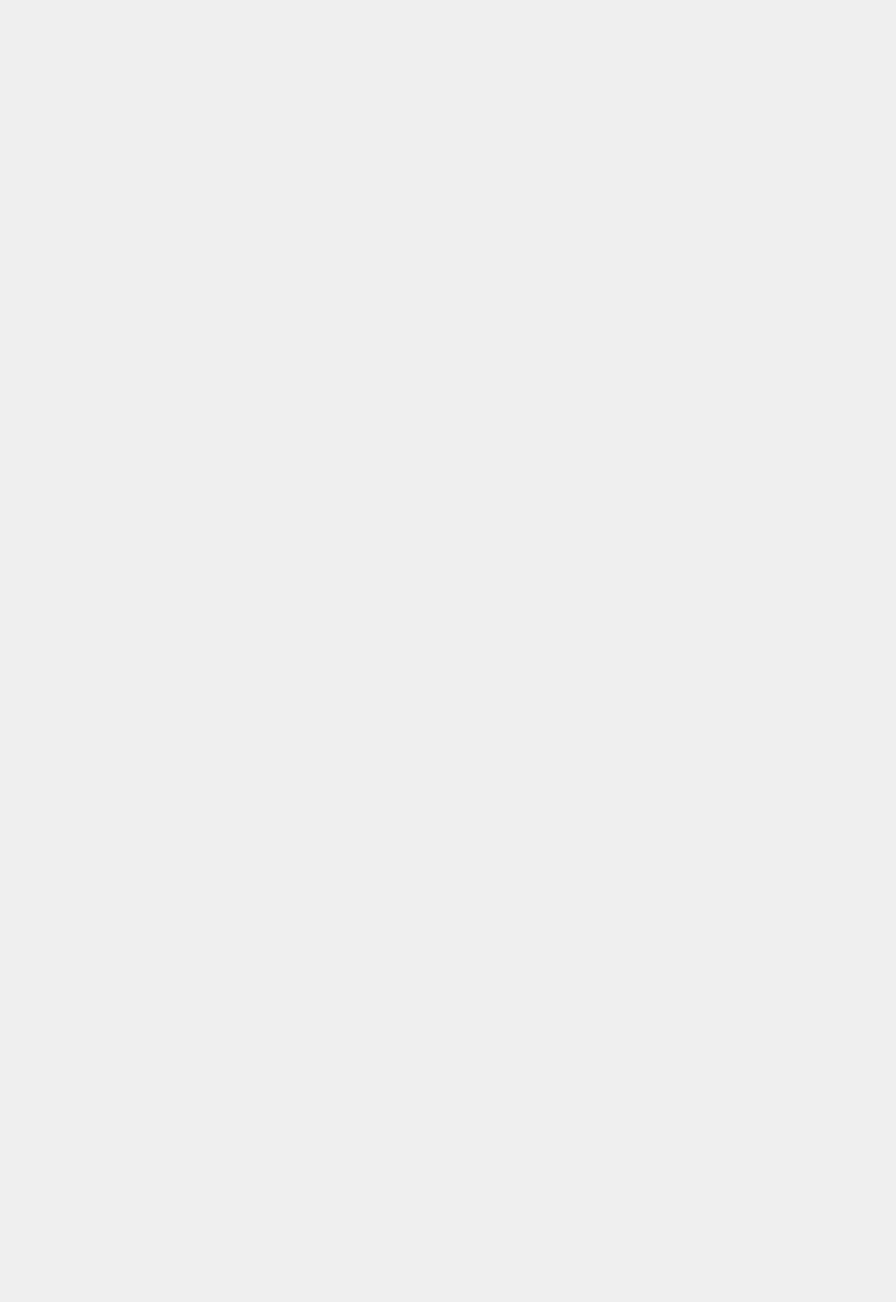
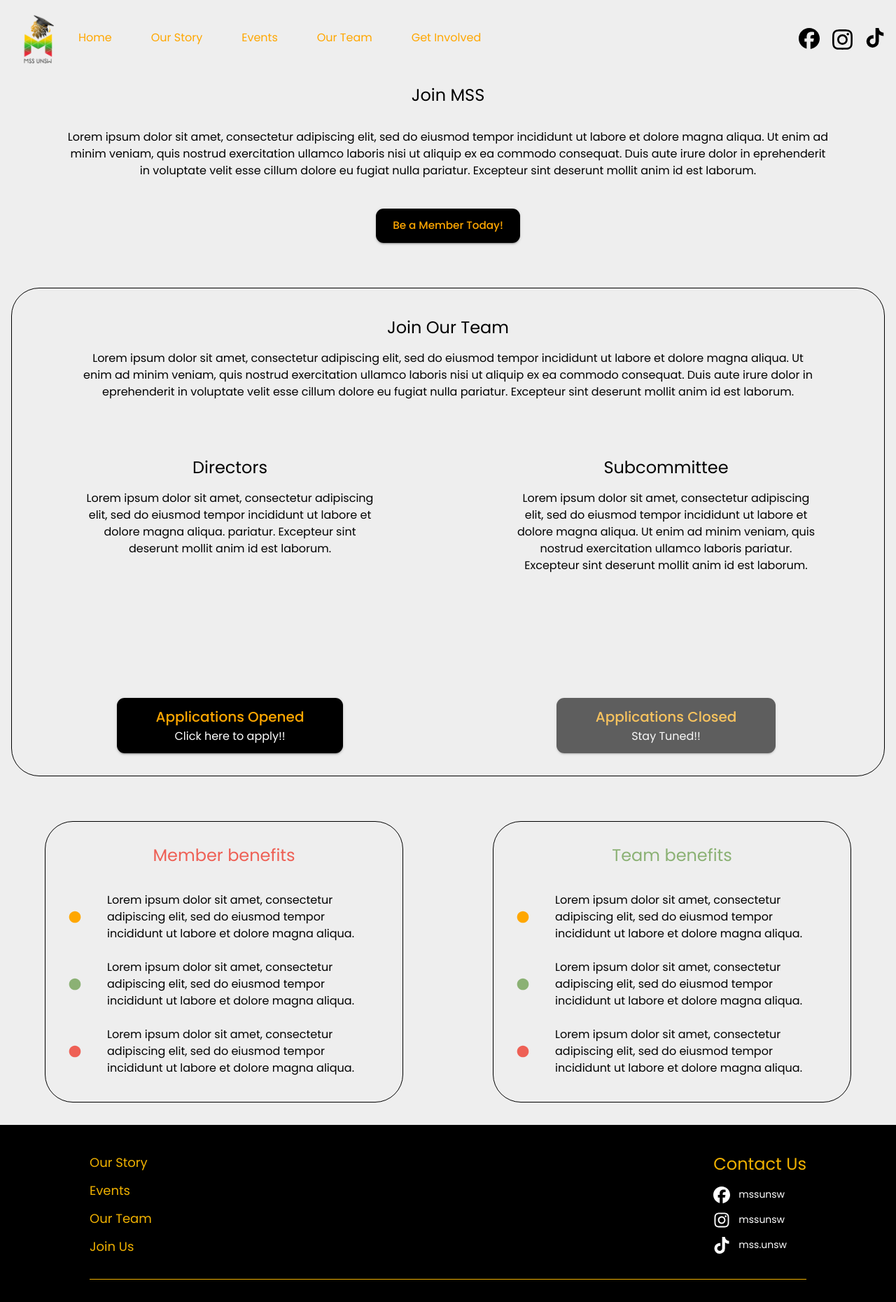
Before and after one commit to Leo-Zarni01/mssunsw, a React (Vite) app in the folder frontend/: page /get-involved in a window 1280 px wide. Before the commit this address had no page. Shown: the top 1860 px of the page at 70% size. Before the commit the page ends 800 px from the top, so only its background shows below. Built offline with nearby package versions, Linux system fonts and the light colour scheme.

Commit message:
changed route names to dash-case

```diff
--- a/frontend/src/PageList.tsx
+++ b/frontend/src/PageList.tsx
@@ -10,11 +10,11 @@ const PageList = () => {
   return (
     <Routes>
       <Route path='/' element={<HomePage />} />
-      <Route path='/ourstory' element={<OurStory />} />
+      <Route path='/our-story' element={<OurStory />} />
       <Route path='/events/1' element={<UpcomingEventDetails />} />
       <Route path='/events' element={<Events />} />
       <Route path='/team' element={<Teams />} />
-      <Route path='/getinvolved' element={<GetInvolved />} />
+      <Route path='/get-involved' element={<GetInvolved />} />
     </Routes>
   )
 }
--- a/frontend/src/components/Footer.tsx
+++ b/frontend/src/components/Footer.tsx
@@ -22,10 +22,10 @@ const Footer = () => {
           {/* Left Column */}
           <div className="flex flex-col items-center md:items-start">
             <nav className="flex flex-col space-y-3">
-              <Link to="/about" className="text-lg text-yellow-500 hover:underline" onClick={scrollToTop}> About Us</Link>
+              <Link to="/our-story" className="text-lg text-yellow-500 hover:underline" onClick={scrollToTop}> Our Story</Link>
               <Link to="/events" className="text-lg text-yellow-500 hover:underline" onClick={scrollToTop}> Events</Link>
               <Link to="/team" className="text-lg text-yellow-500 hover:underline" onClick={scrollToTop}> Our Team</Link>
-              <Link to="/getinvolved" className="text-lg text-yellow-500 hover:underline" onClick={scrollToTop}> Join Us</Link>
+              <Link to="/get-involved" className="text-lg text-yellow-500 hover:underline" onClick={scrollToTop}> Join Us</Link>
             </nav>
           </div>
 
--- a/frontend/src/components/NavComps/NavBarBig.tsx
+++ b/frontend/src/components/NavComps/NavBarBig.tsx
@@ -16,10 +16,10 @@ const themenav = createTheme({
 
 const navItems = [
   { label: "Home", path: "/" },
-    { label: "About Us", path: "/aboutus" },
+  { label: "Our Story", path: "/our-story" },
   { label: "Events", path: "/events" },
   { label: "Our Team", path: "/team" },
-    { label: "Get Involved", path: "/getinvolved" },
+  { label: "Get Involved", path: "/get-involved" },
 ];
 
 const NavBarBig = () => {
```
Lines whose indentation alone changed are shown as unchanged.
